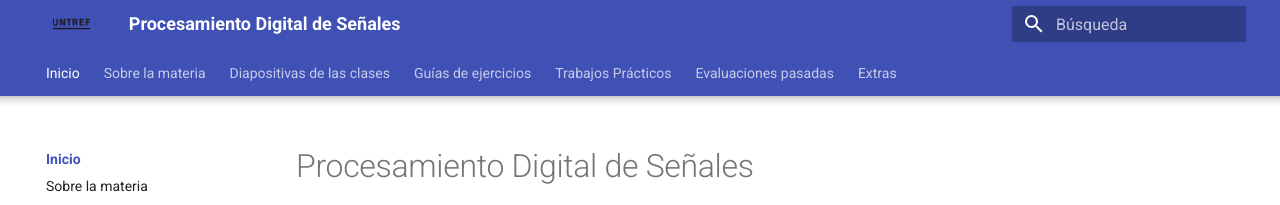
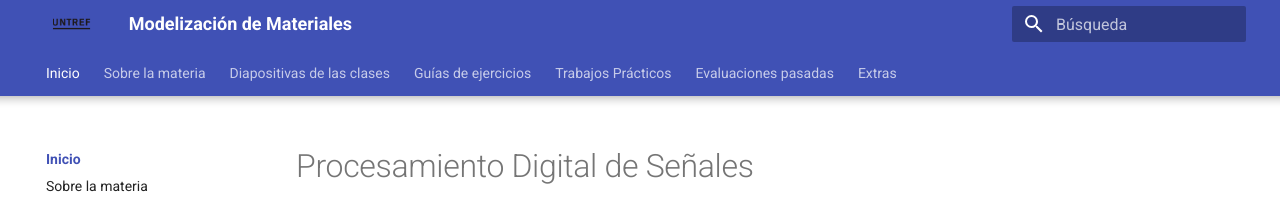
Before and after one commit to modelsabato/modelsabato.github.io, an MkDocs documentation site: the page built from docs/index.md, in a window 1280 px wide. Shown: the top 205 px of the page. Built offline with MkDocs 1.6.1 and Material for MkDocs 9.7.7, drawn with Linux system fonts in a browser that asks for light colours; nearby versions of some CDN libraries; library files that are not in the unit come from our copies.

Commit message:
Update mkdocs.yml

```diff
--- a/mkdocs.yml
+++ b/mkdocs.yml
@@ -1,9 +1,8 @@
-site_name: Procesamiento Digital de Señales
+site_name: Modelización de Materiales
 site_description: >
-  Procesamiento Digital de Señales
-  Universidad Nacional de Tres de Febrero
+  Materia Modelización de Materiales y Procesos
+  Instituto Sabato
 site_dir: _site
-site_url: "https://pdsuntref.github.io"
 copyright: "Licencia: CC-BY-SA 4.0"
 
 theme:
```
